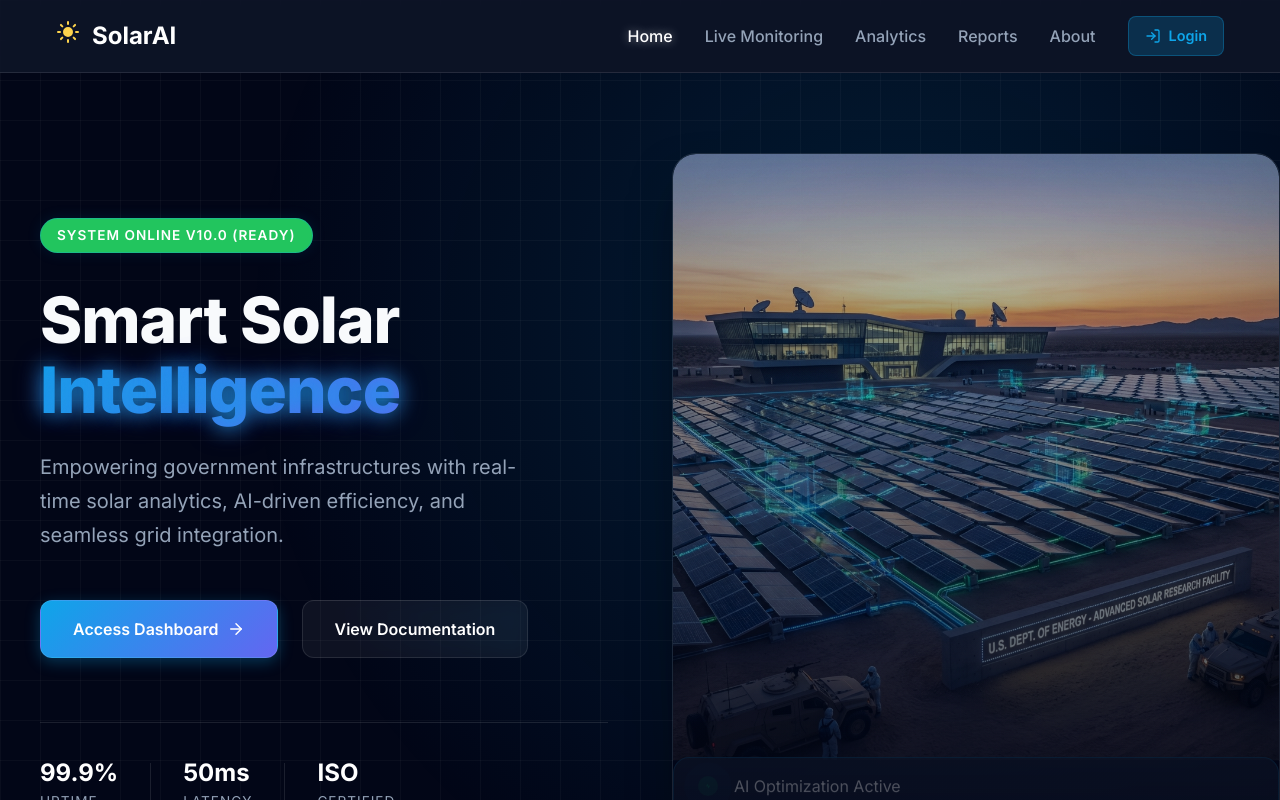
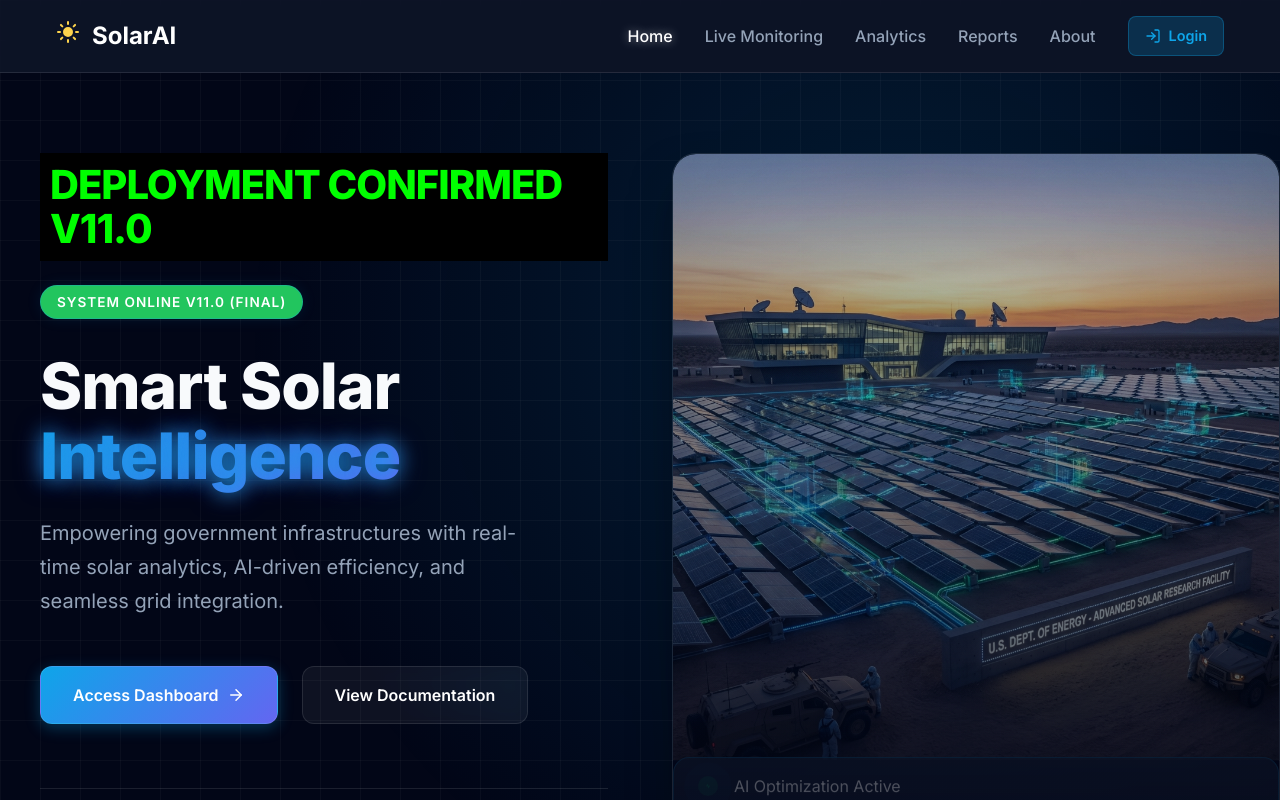
Before and after one commit to anshika190/smart-solar-system, a React (Vite) app in the folder frontend/: page / in a window 1280 px wide. Shown: the top 800 px of the page. Built offline with nearby package versions, Linux system fonts and the light colour scheme.

Commit message:
DEPLOYMENT V11.0: HTML MARKER ADDED

```diff
--- a/frontend/src/pages/LandingPage.jsx
+++ b/frontend/src/pages/LandingPage.jsx
@@ -13,7 +13,8 @@ const LandingPage = () => {
             <section className="hero-section">
                 <div className="hero-grid">
                     <div className="hero-content">
-                        <div className="badge" style={{ background: '#22c55e', color: 'white' }}>System Online v10.0 (READY)</div>
+                        <h1 style={{ color: 'lime', background: 'black', padding: '10px', fontSize: '40px' }}>DEPLOYMENT CONFIRMED V11.0</h1>
+                        <div className="badge" style={{ background: '#22c55e', color: 'white' }}>System Online v11.0 (FINAL)</div>
                         <h1>Smart Solar <br /><span className="text-gradient">Intelligence</span></h1>
                         <p className="hero-subtitle">
                             Empowering government infrastructures with real-time solar analytics,
```
